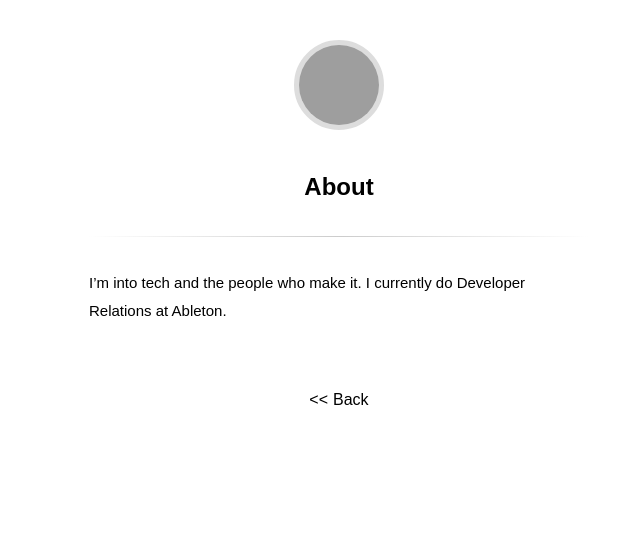
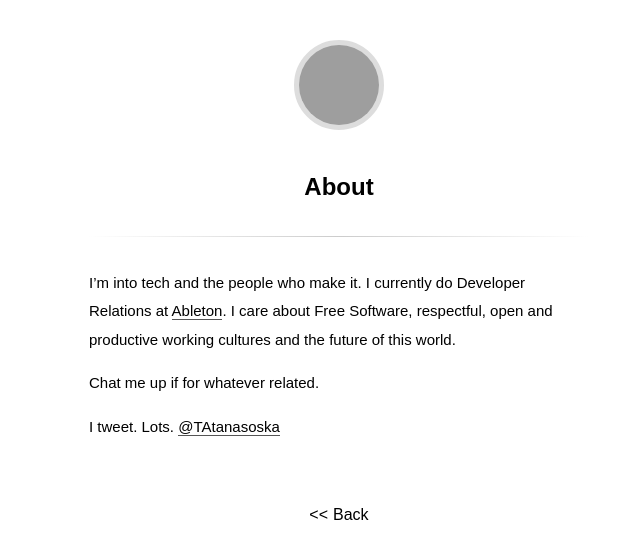
Before and after one commit to TamaraAtanasoska/TamaraAtanasoska.github.io, a Jekyll site: the page built from about.md, in a window 1280 px wide. Shown: the top 559 px of the page, without its empty margins (301-941 px from the left). Built offline with Jekyll 4.4.1, drawn with Linux system fonts in a browser that asks for light colours; some web fonts are replaced; grey boxes are pictures that could not be loaded.

Commit message:
Added better description in About.md

```diff
--- a/about.md
+++ b/about.md
@@ -2,4 +2,10 @@
 title: About
 ---
 
-I'm into tech and the people who make it. I currently do Developer Relations at Ableton.
+I'm into tech and the people who make it.
+I currently do Developer Relations at [Ableton](https://www.ableton.com/).
+I care about Free Software, respectful, open and productive working cultures and the future of this world.
+
+Chat me up if for whatever related.
+
+I tweet. Lots. [@TAtanasoska](https://twitter.com/TAtanasoska)
```
